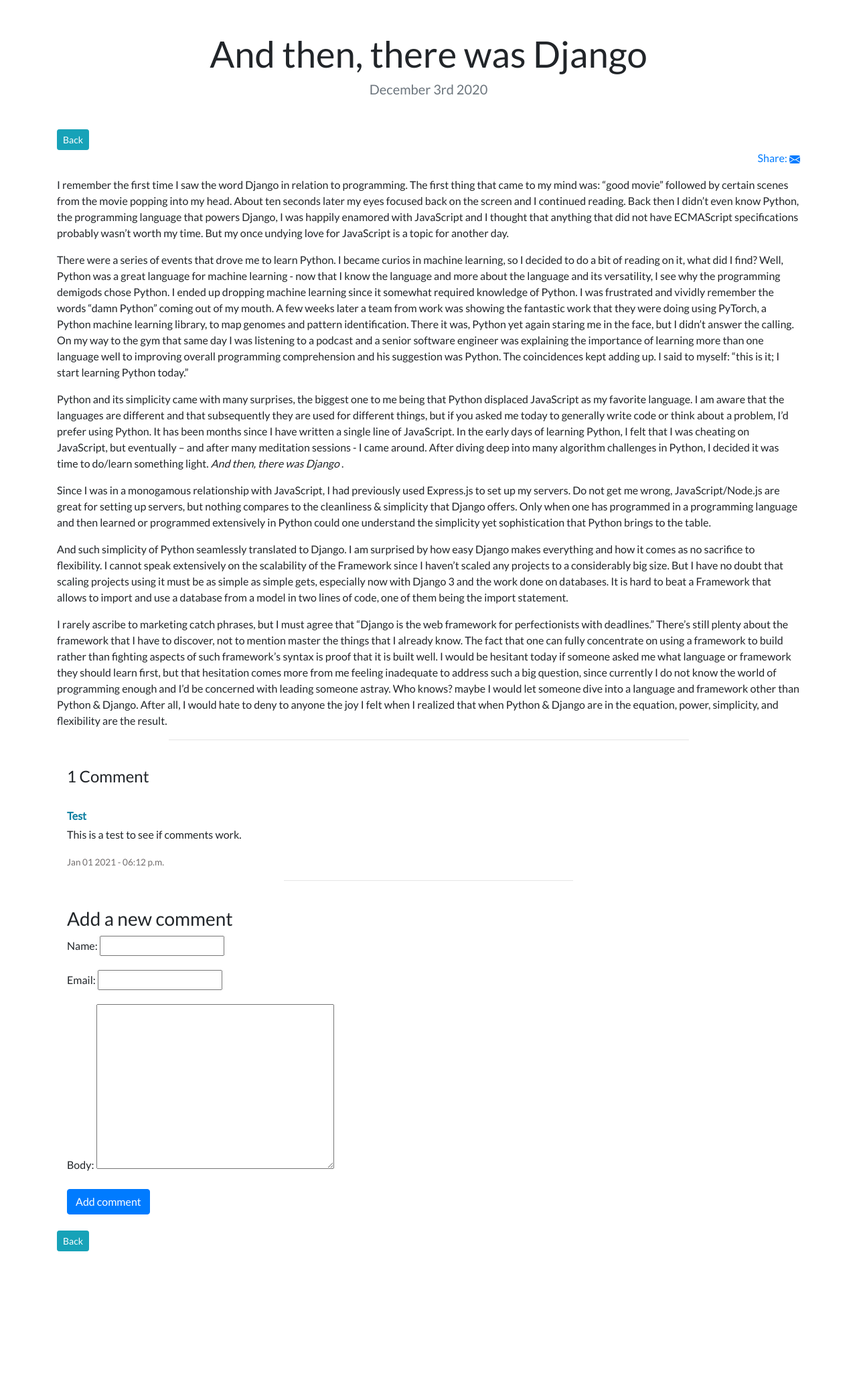
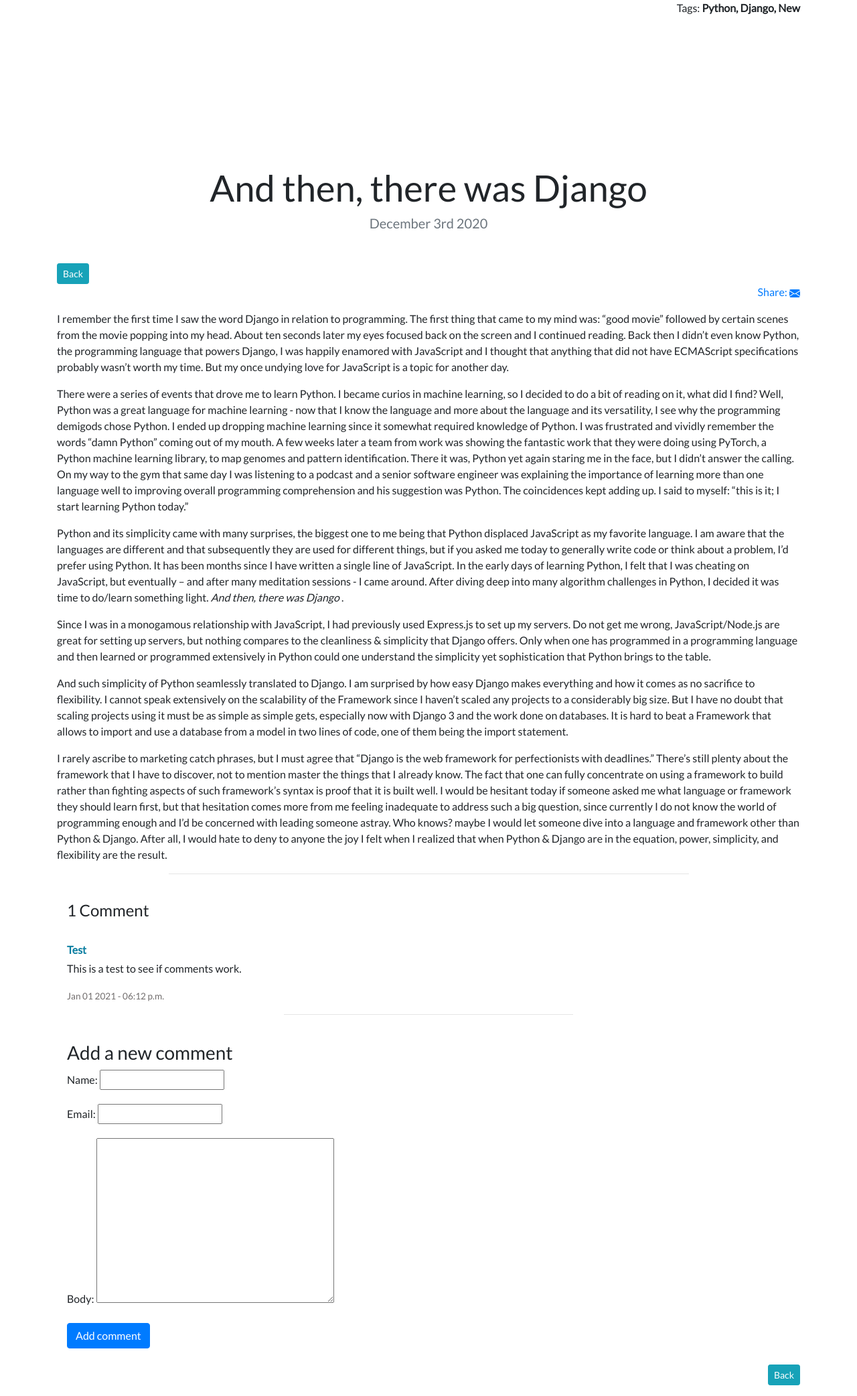
Before and after one commit to cejimenez0123/personal-portfolio, a Django app: page /blog/5/ in a window 1280 px wide. Shown: the part 68-2152 px from the top of the page at 67% size. Before the commit the page ends 1936 px from the top, so only its background shows below. Run offline with Django 3.2, Linux system fonts and the light colour scheme; data comes from the database, SQL or seed files in the repository; both versions use the stored data as it was after the commit; parts of the project's set-up code (start-up, migrations or seed data) failed here and were passed over; some libraries are stand-ins or nearby versions.

Commit message:
Add tagging functionality

```diff
--- a/blog/models.py
+++ b/blog/models.py
@@ -1,4 +1,5 @@
 from django.db import models
+from taggit.managers import TaggableManager
 
 class Blog(models.Model):
     title = models.CharField(max_length = 200)
@@ -6,6 +7,7 @@
     date = models.DateField()
     image = models.ImageField(upload_to = 'blog/images/', blank = True)
     url = models.URLField(blank = True)
+    tags = TaggableManager()
 
     def __str__(self):
         return self.title
--- a/blog/templates/blog/detail.html
+++ b/blog/templates/blog/detail.html
@@ -3,6 +3,9 @@
 
 <!-- Uses imported header -->
 {% block content %}
+<div class="text-right blog_tag_copy">
+    <p> Tags: <strong >{{ blog.tags.all|join:", " }}</strong> </p>
+</div>
 
 <h1 class="text-center mt-5" id="blogdetailtitle">{{ blog.title }}</h1>
 <h5 class="text-center text-muted mb-5">{{ blog.date|date:'F jS Y' }}</h5>
@@ -63,5 +66,7 @@
 </div>
 
 <br>
-<a class="btn btn-info btn-sm" href="{% url 'blog:all_blogs' %}"> Back </a>
+<p class="text-right">
+    <a class="btn btn-info btn-sm" href="{% url 'blog:all_blogs' %}"> Back </a>
+</p>
 {% endblock %}
--- a/blog/urls.py
+++ b/blog/urls.py
@@ -5,6 +5,7 @@
 
 urlpatterns = [
     path('', views.all_blogs, name = 'all_blogs'),
+    path('tag/<slug:tag_slug>/', views.all_blogs, name='blog_list_by_tag'),
     path('<int:blog_id>/', views.detail, name = 'detail'),
     path('<int:blog_id>/share/', views.blog_share, name='post_share'),
 ]
--- a/blog/views.py
+++ b/blog/views.py
@@ -3,17 +3,26 @@
 from django.core.paginator import Paginator
 from .forms import EmailPostForm, CommentForm
 from django.core.mail import send_mail
+from taggit.models import Tag
 
-def all_blogs(request):
+def all_blogs(request, tag_slug=None):
     # All Written blogs
     blogs = Blog.objects.order_by('-date')
+    tag = None
+
+    # Search blogs by tag
+    if tag_slug:
+        tag = get_object_or_404(Tag, slug=tag_slug)
+        blogs = blogs.filter(tags__in=[tag])
+
+    # Pagination logic
     paginator = Paginator(blogs, 10) # Number of blogs per page
     page_num = request.GET.get('page')
     page = paginator.get_page(page_num)
 
-    return render(request, 'blog/all_blogs.html', {
-        'page': page,
-        'count': paginator.count
+    return render(request, 'blog/all_blogs.html', { 'page': page,
+                                                    'count': paginator.count,
+                                                    'tag': tag
     })
 
 def detail(request, blog_id):
--- a/personal_portfolio/settings.py
+++ b/personal_portfolio/settings.py
@@ -39,6 +39,7 @@
     'django.contrib.staticfiles',
     'blog',
     'portfolio',
+    'taggit',
 ]
 
 MIDDLEWARE = [
--- a/portfolio/static/portfolio/portfolio.css
+++ b/portfolio/static/portfolio/portfolio.css
@@ -48,6 +48,13 @@
     padding-bottom: -5px;
 }
 
+.blog_tag_copy{
+    padding-bottom: 10rem;
+}
+
+.blog_outer_description{
+    margin-top: -10px;
+}
 
 #blog_image {
     display: block;
```
Also changed, not shown: blog/templates/blog/all_blogs.html (+17 -1 lines), blog/migrations/0005_blog_tags.py (added), db.sqlite3.
